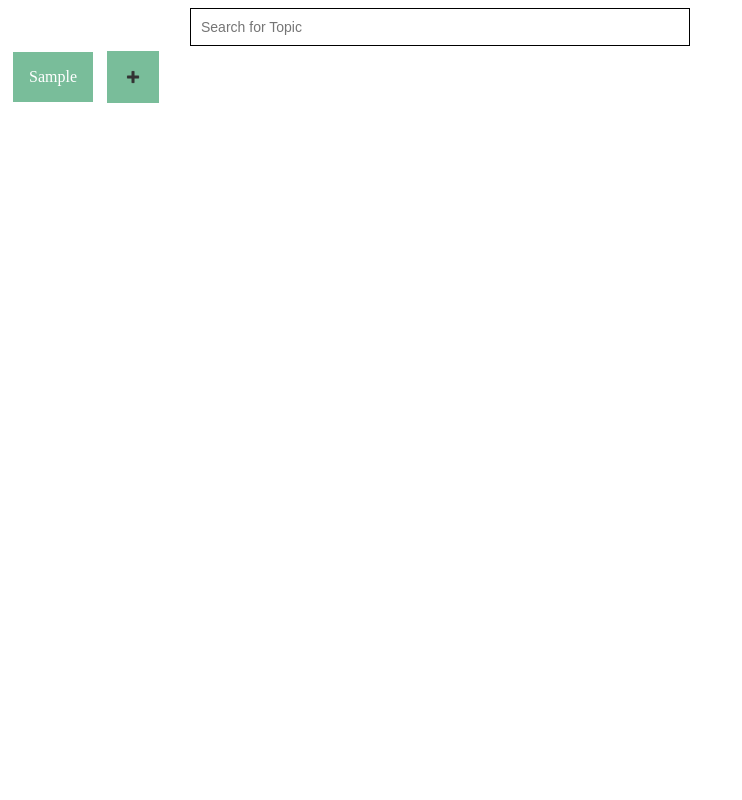
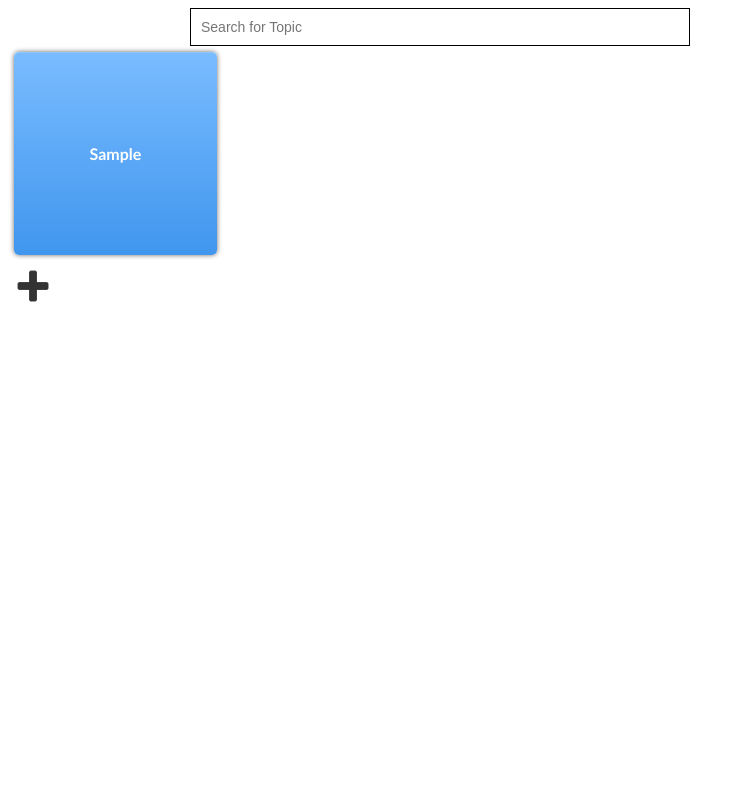
Before and after one commit to philipnordmann/JLive, a PHP site: page /choose_topic.php in a window 1280 px wide. Shown: the whole page, without its empty margins (0-742 px from the left). Run offline with PHP 8.4, Linux system fonts and the light colour scheme; tables that the repository leaves empty or names only in its code hold one stand-in row (values such as "Sample post").

Commit message:
CSS und anders aktualisiert

```diff
--- a/JeopardyLive!/JeopardyLive!/choose_topic.php
+++ b/JeopardyLive!/JeopardyLive!/choose_topic.php
@@ -1,5 +1,6 @@
 <?php
     include("db.php");
+    include("helper.php");
     echo file_get_contents( "template.html" );
 ?>
 <script type="text/javascript" src="jquery-3.1.1.min.js"></script>
@@ -45,7 +46,7 @@ $('#searchid').click(function(){
     </div>
     <div id="result">
         <?php
-    $strSQL_Result = mysqli_query($connection,"select t_id, bezeichnung from themen order by t_id desc LIMIT 9");
+    $strSQL_Result = mysqli_query($connection,"select t_id, bezeichnung from themen order by t_id desc LIMIT 10");
     if (!$strSQL_Result) {
         printf("Error: %s\n", mysqli_error($connection));
         exit();
@@ -54,25 +55,14 @@ $('#searchid').click(function(){
     {
         $id = $row['t_id'];
         $bezeichnung = $row['bezeichnung'];
-        ?>
-        <a href="choose_category.php?id=<?php echo $id; ?>" class="tile hvr-grow">
-            <?php echo $bezeichnung; ?>
-        </a>
-        <?php
+        $link = "choose_category.php?id=".$id."";
+        createTile($link, $bezeichnung);
     }
         ?>
-        <a href="#openModal" class="tile hvr-grow">
-            <img src="resources/plus-icon-13062.png" height="20" width="20" />
-        </a>
     </div>
-    <div id="openModal" class="modalDialog">
-        <div>
-            <a href="#close" title="Close" class="close">X</a>
-            <form action="insert_topic.php" method="post" target="">
-                <input type="text" name="bezeichnung" class="insert" placeholder="Enter new Topic" />
-                <input type="submit" class="insert" value="Add Topic" />
-            </form>
-            <br />
-        </div>
-    </div>
+    <?php
+        $link = "insert_topic.php";
+        $itemDesc = "Topic";
+        createAdd($link, $itemDesc);
+    ?>
 </body>
--- /dev/null
+++ b/JeopardyLive!/JeopardyLive!/helper.php
@@ -0,0 +1,33 @@
+<?php
+function createTile($link, $desc) {
+    ?>
+    <div class="tile tile-10 blue rounded shadow" onclick="location.href='<?php echo $link;?>';">
+                <div class="tile-content hvr-grow">
+                    <a href="<?php echo $link;?>">
+                        <p>
+                            <?php echo $desc; ?>
+                        </p>
+                    </a>
+                </div>
+            </div>
+<?php
+}
+
+function createAdd($link, $itemDesc) {
+    ?>
+    <a href="#openModal" class="tile hvr-grow">
+        <img src="resources/plus-icon-13062.png" height="50" width="50" />
+    </a>
+    <div id="openModal" class="modalDialog">
+        <div>
+            <a href="#close" title="Close" class="close">X</a>
+            <form action="<?php echo $link;?>" method="post" target="">
+                <input type="text" name="bezeichnung" class="insert" placeholder="Enter new <?php echo $itemDesc;?>" />
+                <input type="submit" class="insert" value="Add <?php echo $itemDesc;?>" />
+            </form>
+            <br />
+        </div>
+    </div>
+<?php
+}
+?>
--- a/JeopardyLive!/JeopardyLive!/main.css
+++ b/JeopardyLive!/JeopardyLive!/main.css
@@ -1,4 +1,7 @@
+@import url('resources/tiles.css');
+
 body {
+    font-family: Calibri, Arial, serif;
 }
 
 .content{
@@ -26,7 +29,9 @@ body {
         cursor:pointer;
     }
 
-    .tile{
+    .tile2{
+
+    padding: 20px;
     margin: 5px;
     padding: 1em;
     background-color: #79BD9A;
@@ -36,23 +41,6 @@ body {
 	-webkit-box-shadow: -5px -5px 5px 5px#888;
 	box-shadow: -5px -5px 5px 5px #888;
 }
-
-@keyframes example {
-     0%   {background-color: red; left:0px; top:0px;}
-    25%  {background-color: yellow; left:200px; top:0px;}
-    50%  {background-color: blue; left:200px; top:200px;}
-    75%  {background-color: green; left:0px; top:200px;}
-    100% {background-color: red; left:0px; top:0px;}
-}
-
-menu {
-	position: fixed;
-	background-color: red;
-	animation-name: example;
-    animation-duration: 1s;
-	animation-iteration-count: infinite;
-}
-
 
 .hvr-grow {
   display: inline-block;
--- /dev/null
+++ b/JeopardyLive!/JeopardyLive!/resources/tiles.css
@@ -0,0 +1,365 @@
+/*
+*  *---------*
+*  |         |
+*  |  Tiles  |
+*  |         |
+*  *---------*
+*/
+
+.tile{
+    box-sizing: border-box !important;
+    display:inline-block !important;
+    position:relative !important;
+    vertical-align:top !impotant;
+}
+
+.tile:after{
+    display:block !important;
+    content: '' !important;
+}
+
+.tile > div{
+    position: absolute !important;
+    top:6px !important;
+    bottom:6px !important;
+    right:6px !important;
+    left:6px !important;
+}
+
+.tile.tile-10, .section.section-25{
+    width:17% !important;
+}
+
+.tile.tile-25, .section.section-25{
+    width:25% !important;
+}
+
+.tile.tile-33, .section.section-33{
+    width:33.33% !important;
+}
+
+.tile.tile-50, .section.section-50{
+    width:50% !important;
+}
+
+.tile.tile-66, .section.section-66{
+    width:66.66% !important;
+}
+
+.tile.tile-75, .section.section-75{
+    width:75% !important;
+}
+
+.tile.tile-100, .section.section-100{
+    width:100% !important;
+}
+
+.tile:after{
+    padding-top:100% !important;
+}
+
+.tile.double-tile:after{
+    padding-top:50% !important;
+}
+
+.tile.triple-tile:after{
+    padding-top:33.33% !important;
+}
+
+.tile.quadra-tile:after{
+    padding-top:25% !important;
+}
+
+.tile.double-tile.vertical:after{
+    padding-top:200% !important;
+}
+
+.tile.triple-tile.vertical:after{
+    padding-top:300% !important;
+}
+
+.tile.quadra-tile.vertical:after{
+    padding-top:400% !important;
+}
+
+/*
+*  *------------*
+*  |            |
+*  |  Sections  |
+*  |            |
+*  *------------*
+*/
+
+.section{
+    box-sizing: border-box !important;
+    display:inline-block !important;
+    position:relative !important;
+    vertical-align:top !impotant;
+}
+
+.section > div{
+    margin:6px;
+    padding:10px;
+}
+
+.section p{
+    margin:10px 0;
+}
+
+
+
+/*
+*  *----------------------*
+*  |                      |
+*  |  Custom Tile Styles  |
+*  |                      |
+*  *----------------------*
+*/
+
+
+/* darker tiles */
+.tile.red > div, .section.red > div{
+    background: #ff3019;
+    background: linear-gradient(to bottom,  #ff3019 0%,#cf0404 100%);
+    filter: progid:DXImageTransform.Microsoft.gradient( startColorstr='#ff3019', endColorstr='#cf0404',GradientType=0 ); /* IE6-9 */
+}
+
+.tile.red a, .tile.red p, .section.red a, .section.red p{
+    color:#fff;
+}
+
+.tile.blue > div, .section.blue > div{
+    background: #7abcff;
+    background: linear-gradient(to bottom,  #7abcff 0%,#60abf8 44%,#4096ee 100%);
+    filter: progid:DXImageTransform.Microsoft.gradient( startColorstr='#7abcff', endColorstr='#4096ee',GradientType=0 );
+
+}
+
+.tile.blue a, .tile.blue p, .section.blue a, .section.blue p{
+    color:#fff;
+}
+
+.tile.green > div, .section.green > div{
+    background: #74f274;
+    background: linear-gradient(to bottom,  #74f274 0%,#58e258 44%,#3cd83c 100%);
+    filter: progid:DXImageTransform.Microsoft.gradient( startColorstr='#74f274', endColorstr='#3cd83c',GradientType=0 );
+}
+
+.tile.green a, .tile.green p, .section.green a, .section.green p{
+    color:#fff;
+}
+
+.tile.violet > div, .section.violet > div{
+    background: #e570e7;
+    background: linear-gradient(to bottom,  #e570e7 0%,#c85ec7 47%,#a849a3 100%);
+    filter: progid:DXImageTransform.Microsoft.gradient( startColorstr='#e570e7', endColorstr='#a849a3',GradientType=0 );
+}
+
+.tile.violet a, .tile.violet p, .section.violet a, .section.violet p{
+    color:#fff;
+}
+
+.tile.orange > div, .section.orange > div{
+    background: #f9c667;
+    background: -moz-linear-gradient(top,  #f9c667 0%, #f79621 100%);
+    background: linear-gradient(to bottom,  #f9c667 0%,#f79621 100%);
+    filter: progid:DXImageTransform.Microsoft.gradient( startColorstr='#f9c667', endColorstr='#f79621',GradientType=0 );
+
+}
+
+.tile.orange a, .tile.orange p, .section.orange a, .section.orange p{
+    color:#fff;
+}
+
+.tile.black > div, .section.black > div{
+    background:#111;
+}
+
+/* lighter backgrounds */
+.tile.gray > div, .section.gray > div{
+    background: #eee;
+    background: rgb(255,255,255);
+    background: linear-gradient(to bottom,  rgba(255,255,255,1) 0%,rgba(246,246,246,1) 47%,rgba(244,244,244,1) 100%);
+    filter: progid:DXImageTransform.Microsoft.gradient( startColorstr='#ffffff', endColorstr='#f4f4f4',GradientType=0 );
+}
+
+.tile.gray a, .tile.gray p, .section.gray a, .section.gray p{
+    color:#222;
+}
+
+.tile.yellow > div, .section.yellow > div{
+    background: #fefcea;
+    background: linear-gradient(to bottom,  #fefcea 0%,#f1da36 100%);
+    filter: progid:DXImageTransform.Microsoft.gradient( startColorstr='#fefcea', endColorstr='#f1da36',GradientType=0 );
+
+}
+
+.tile.yellow a, .tile.yellow p, .section.yellow a, .section.yellow p{
+    color:#222;
+}
+
+.tile.black a, .tile.black p, .section.black a, .section.black p{
+    color:#fff;
+}
+
+/* more optics */
+.tile.light-border > div, .section.light-border > div{
+    border:1px solid #eee !important;
+}
+
+.tile.dark-border > div, .section.dark-border > div{
+    border:1px solid #002 !important;
+}
+
+.tile.rounded > div, .section.rounded > div{
+    border-radius:5px !important;
+}
+
+.tile.shadow > div, .section.shadow > div{
+    box-shadow: 0 0 5px rgba(6, 7, 8, 0.6), inset 0 1px rgba(255, 255, 255, 0.15) !important;
+}
+
+/*
+*  *--------*
+*  |        |
+*  |  Grid  |
+*  |        |
+*  *--------*
+*/
+
+.grid{
+    display:inline-block !important;
+    vertical-align: top !important;
+}
+
+.grid-25{
+    width:25% !important;
+}
+
+.grid-33{
+    width:33.33% !important;
+}
+
+.grid-50{
+    width:50% !important;
+}
+
+.grid-66{
+    width:66.66% !important;
+}
+
+.grid-75{
+    width:75% !important;
+}
+
+.grid-100{
+    width:100% !important;
+}
+
+/*
+*  *------------------------------*
+*  |                              |
+*  |  Tiles and Sections in Grid  |
+*  |                              |
+*  *------------------------------*
+*/
+
+.grid-25 > .tile-25, .grid-25 > .section-25{
+    width:100% !important;
+}
+
+.grid-33 > .tile-33, .grid-33 > .section-33{
+    width:100% !important;
+}
+
+.grid-50 > .tile-25, .grid-50 > .section-25{
+    width:50% !important;
+}
+
+.grid-50 > .tile-50, .grid-50 > .section-50{
+    width:100% !important;
+}
+
+.grid-66 > .tile-33, .grid-66 > .section-33{
+    width:50% !important;
+}
+
+.grid-66 > .tile-66, .grid-66 > .section-66{
+    width:100% !important;
+}
+
+.grid-75 > .tile-25, .grid-75 > .section-25{
+    width: 33.33% !important;
+}
+
+.grid-100 > .tile-25, .grid-75 > .section-25{
+    width: 25% !important;
+}
+
+.grid-75 > .tile-50, .grid-75 > .section-50{
+    width:66.66% !important;
+}
+
+.grid-75 > .tile-75, .grid-75 > .section-75{
+    width:100% !important;
+}
+
+/*
+*  *-----------------*
+*  |                 |
+*  |   Grid in Grid  |
+*  |                 |
+*  *-----------------*
+*/
+
+.grid-50 > .grid-25{
+    width:50% !important;
+}
+
+.grid-66 > .grid-33{
+    width:50% !important;
+}
+
+.grid-75 > .grid-25{
+    width: 33.33% !important;
+}
+
+.grid-75 > .grid-50{
+    width: 66.66% !important;
+}
+
+/*
+*  *-------------*
+*  |             |
+*  |  Centering  |
+*  |             |
+*  *-------------*
+*/
+
+.tile .tile-content{
+    position: relative;
+}
+
+.tile .tile-content p{
+    width:100%;
+    text-align:center;
+    margin:0;
+    padding:0;
+    font-size:16px;
+    font-weight: bold;
+    position: absolute;
+    top: 50%;
+    transform: translate(0, -50%)
+}
+.tile .tile-content a{
+    display: block;
+    width:100%;
+    text-align:center;
+    margin:0;
+    padding:0;
+    font-size:16px;
+    font-weight: bold;
+    position: absolute;
+    top: 50%;
+    transform: translate(0, -50%)
+}
```
Also changed, not shown: JeopardyLive!/JeopardyLive!/choose_category.php (+8 -19 lines), JeopardyLive!/JeopardyLive!/insert.php (deleted, +0 -8 lines), 1 other file.
